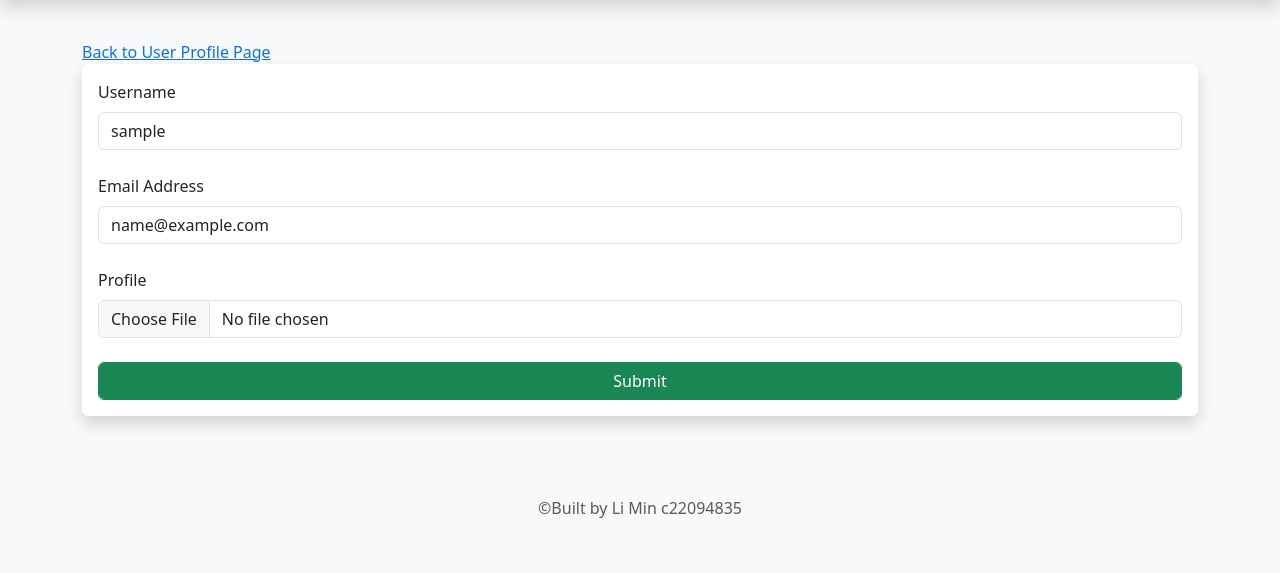
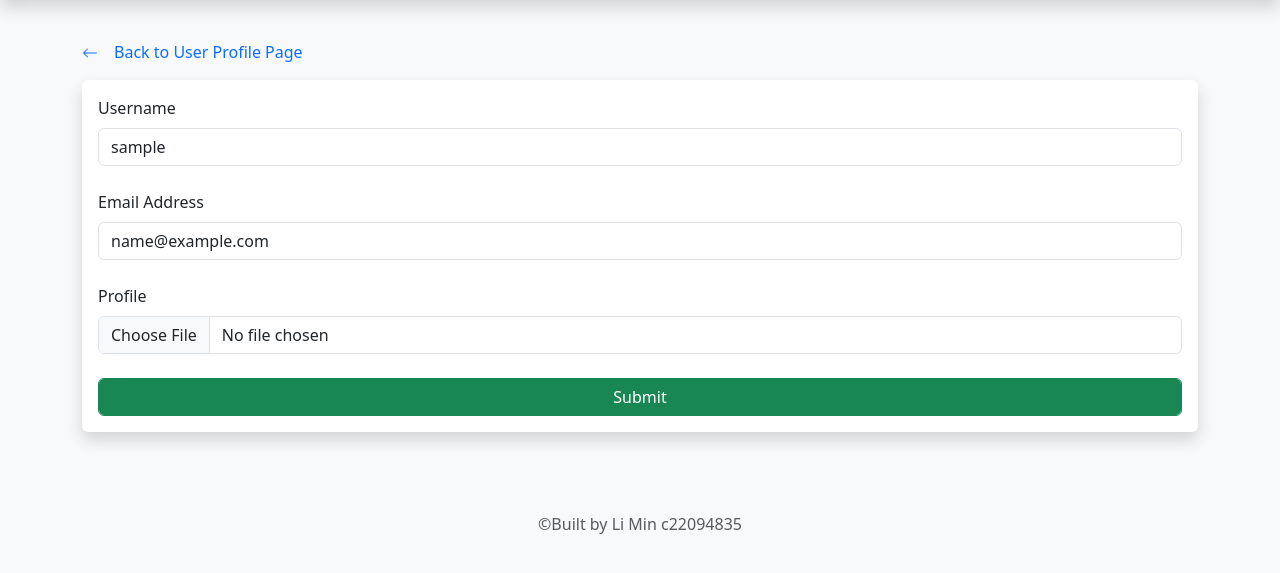
Before and after one commit to AmelieLee94/AmelieLee94, a Flask app: page /update/1 in a window 1280 px wide. Shown: the part 115-688 px from the top of the page. Run offline with Flask 3, Linux system fonts and the light colour scheme; tables that the repository leaves empty hold one stand-in row (values such as "Sample post"); some libraries are stand-ins or nearby versions.

Commit message:
Update update.html

```diff
--- a/blog/templates/update.html
+++ b/blog/templates/update.html
@@ -1,6 +1,9 @@
 {% extends 'base.html' %}
 {% block content %}
-<a href="{{ url_for('dashboard') }}"> Back to User Profile Page</a>
+<a href="{{ url_for('dashboard') }}" class="text-decoration-none"><svg xmlns="http://www.w3.org/2000/svg" width="16" height="16" fill="currentColor" class="bi bi-arrow-left" viewBox="0 0 16 16">
+  <path fill-rule="evenodd" d="M15 8a.5.5 0 0 0-.5-.5H2.707l3.147-3.146a.5.5 0 1 0-.708-.708l-4 4a.5.5 0 0 0 0 .708l4 4a.5.5 0 0 0 .708-.708L2.707 8.5H14.5A.5.5 0 0 0 15 8z"/>
+</svg>&ensp;&ensp;Back to User Profile Page</a>
+<br/>
 {% for message in get_flashed_messages() %}
 <div class="alert alert-warning alert-dismissible fade show" role="alert">
     {{ message }}
@@ -19,7 +22,7 @@
     </tr>
     </table>
     {% else %}
-    <div class="shadow p-3 mb-5 bg-body rounded">
+    <div class="shadow p-3 mb-5 mt-3 bg-body rounded">
     <form action="/update/{{ user_update.id }}" method="POST" enctype="multipart/form-data">
       {{ form.hidden_tag() }}
       {{ form.username.label(class="form-label") }}
```
